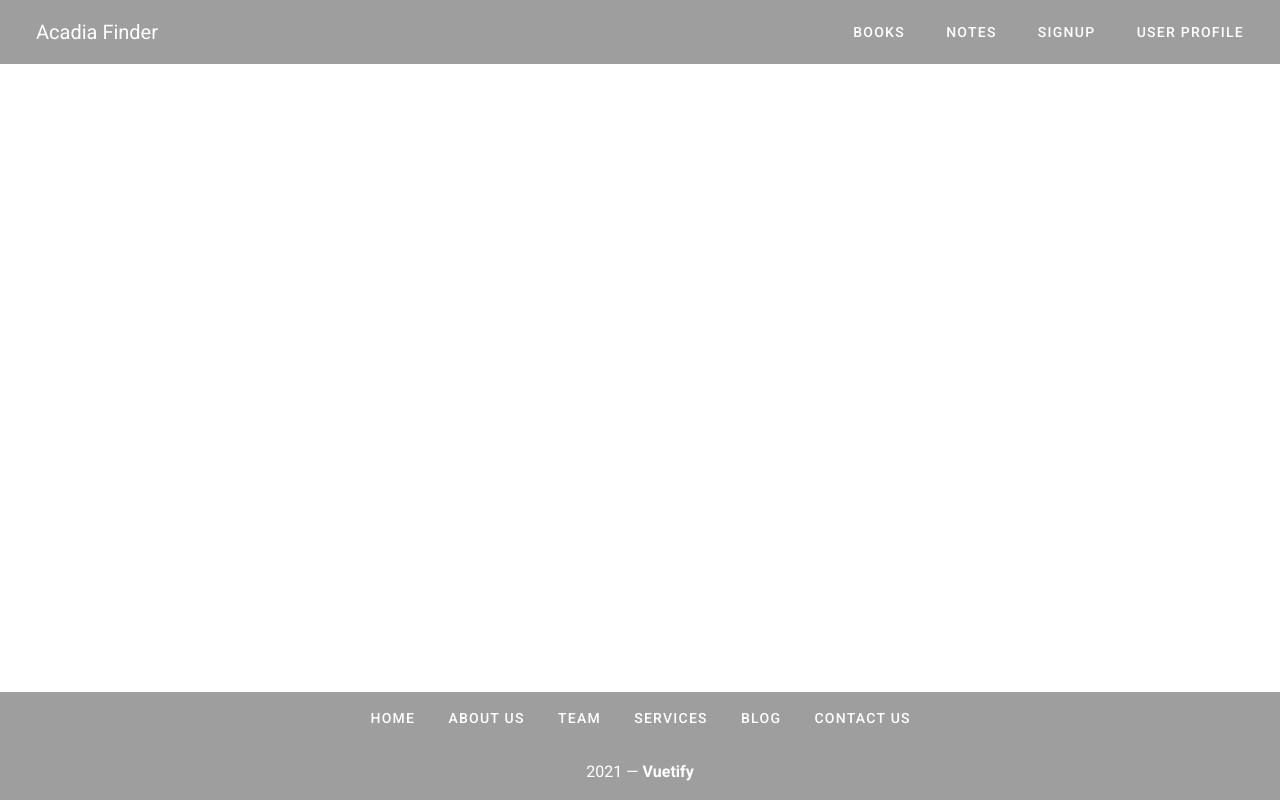
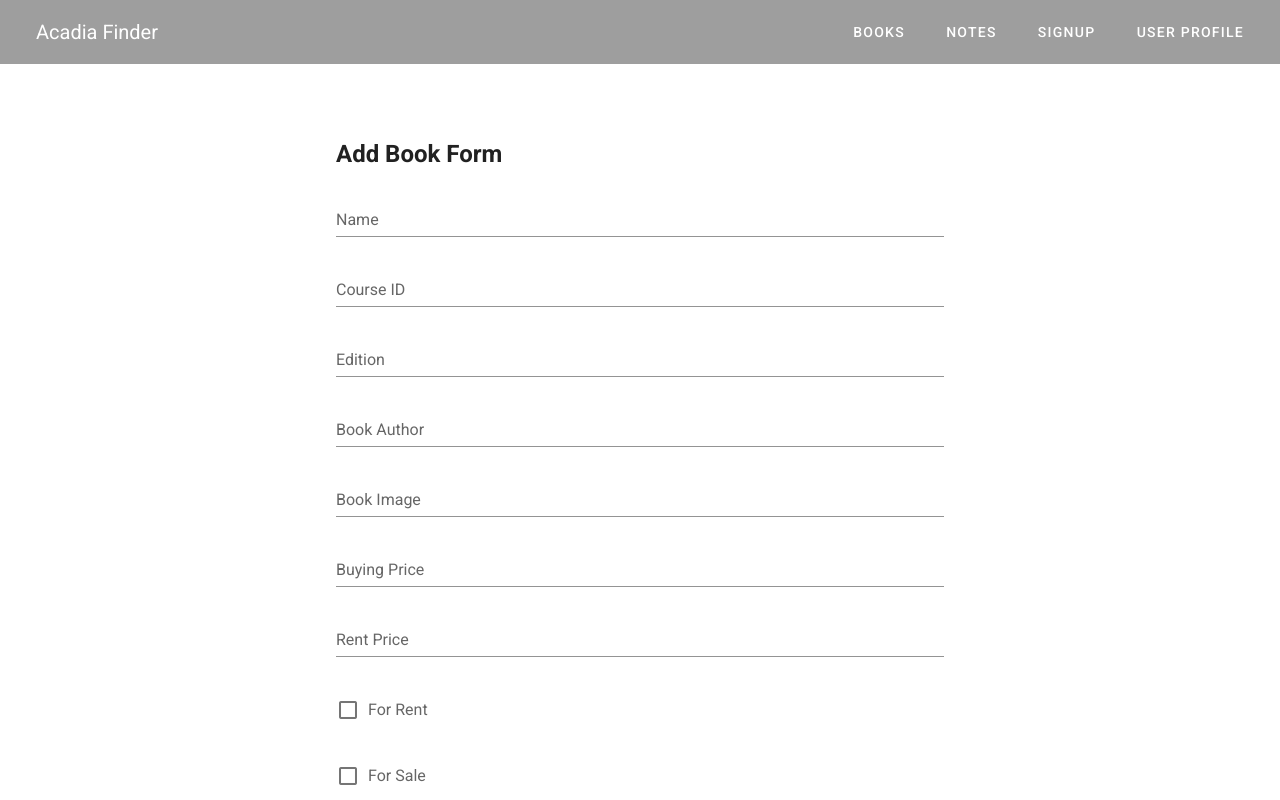
Before and after one commit to MuhammadAkbar00/Acadia_Finder_HCI_Project, a Vue app in the folder acadia-finder-front-end/: page /addbooks in a window 1280 px wide. Shown: the top 800 px of the page. Built offline with nearby package versions, Linux system fonts and the light colour scheme.

Commit message:
Created addbooks page

```diff
--- a/acadia-finder-front-end/src/router.js
+++ b/acadia-finder-front-end/src/router.js
@@ -3,6 +3,7 @@ import Router from "vue-router";
 import Home from "./views/Home.vue";
 import Books from "./views/Books.vue";
 import Signup from "./views/Signup.vue";
+import AddBooks from "./views/AddBooks.vue";
 
 
 Vue.use(Router);
@@ -25,6 +26,11 @@ export default new Router({
       path: "/signup",
       name: "signup",
       component: Signup
+    },
+    {
+      path: "/addbooks",
+      name: "addbooks",
+      component: AddBooks
     }
   ]
 });
--- /dev/null
+++ b/acadia-finder-front-end/src/views/AddBooks.vue
@@ -0,0 +1,220 @@
+<template>
+  <validation-observer ref="observer">
+    <v-row justify="center" class="mt-10 pa-5">
+      <v-col lg="6" sm="12" md="8">
+        <h2 class="mb-5">Add Book Form</h2>
+        <form @submit.prevent="submit">
+          <validation-provider v-slot="{ errors }" name="Name" rules="required">
+            <v-text-field
+              v-model="name"
+              :error-messages="errors"
+              label="Name"
+              required
+            ></v-text-field>
+          </validation-provider>
+          <validation-provider
+            v-slot="{ errors }"
+            name="Course ID"
+            rules="required"
+          >
+            <v-text-field
+              v-model="courseId"
+              :error-messages="errors"
+              label="Course ID"
+              required
+            ></v-text-field>
+          </validation-provider>
+          <validation-provider
+            v-slot="{ errors }"
+            name="Edition"
+            rules="required"
+          >
+            <v-text-field
+              v-model="edition"
+              :error-messages="errors"
+              label="Edition"
+              required
+            ></v-text-field>
+          </validation-provider>
+
+          <validation-provider
+            v-slot="{ errors }"
+            name="Author"
+            rules="required"
+          >
+            <v-text-field
+              v-model="author"
+              :error-messages="errors"
+              label="Book Author"
+              required
+            ></v-text-field>
+          </validation-provider>
+          <validation-provider
+            v-slot="{ errors }"
+            name="Book Image"
+            rules="required"
+          >
+            <v-text-field
+              v-model="bookImage"
+              :error-messages="errors"
+              label="Book Image"
+              required
+            ></v-text-field>
+          </validation-provider>
+          <validation-provider
+            v-slot="{ errors }"
+            name="Buying Price"
+            rules="required"
+          >
+            <v-text-field
+              v-model="buyPrice"
+              :error-messages="errors"
+              label="Buying Price"
+              type="Number"
+              required
+            ></v-text-field>
+          </validation-provider>
+          <validation-provider
+            v-slot="{ errors }"
+            name="Rent Price"
+            rules="required"
+          >
+            <v-text-field
+              v-model="rentPrice"
+              :error-messages="errors"
+              label="Rent Price"
+              type="Number"
+              required
+            ></v-text-field>
+          </validation-provider>
+
+          <validation-provider
+            v-slot="{ errors }"
+            rules="required"
+            name="For Rent"
+          >
+            <v-checkbox
+              v-model="forRent"
+              :error-messages="errors"
+              value="1"
+              label="For Rent"
+              type="checkbox"
+              required
+            ></v-checkbox>
+          </validation-provider>
+          <validation-provider
+            v-slot="{ errors }"
+            rules="required"
+            name="For Sale"
+          >
+            <v-checkbox
+              v-model="forSale"
+              :error-messages="errors"
+              value="1"
+              label="For Sale"
+              type="checkbox"
+              required
+            ></v-checkbox>
+          </validation-provider>
+
+          <v-btn dark class="mr-4" color="green" type="submit" rounded>
+            submit
+          </v-btn>
+          <v-btn dark @click="clear" color="red" rounded> clear </v-btn>
+        </form>
+      </v-col>
+    </v-row>
+  </validation-observer>
+</template>
+
+<script>
+import { required, digits, email } from "vee-validate/dist/rules";
+import {
+  extend,
+  ValidationObserver,
+  ValidationProvider,
+  setInteractionMode,
+} from "vee-validate";
+import axios from "axios";
+
+setInteractionMode("eager");
+
+extend("digits", {
+  ...digits,
+  message: "{_field_} needs to be {length} digits. ({_value_})",
+});
+
+extend("required", {
+  ...required,
+  message: "{_field_} can not be empty",
+});
+
+extend("email", {
+  ...email,
+  message: "Email must be valid",
+});
+
+export default {
+  components: {
+    ValidationProvider,
+    ValidationObserver,
+  },
+  data: () => ({
+    name: "",
+    courseId: "",
+    edition: "",
+    author: "",
+    bookImage: "",
+    userId: "",
+    buyPrice: "",
+    rentPrice: "",
+    forRent: Boolean,
+    forSale: Boolean,
+    show1: false,
+  }),
+
+  methods: {
+    async submit() {
+      if (this.$refs.observer.validate()) {
+        await axios
+          .post("http://localhost:3000/books", {
+            name: this.name,
+            courseId: this.courseId,
+            edition: this.edition,
+            author: this.author,
+            bookImage: this.bookImage,
+            userId: this.userId,
+            buyPrice: this.buyPrice,
+            rentPrice: this.rentPrice,
+            forRent: this.forRent,
+            forSale: this.forSale,
+          })
+          .then(
+            (res) => {
+              console.log(res);
+              this.$router.push("/books");
+              this.$router.go();
+            },
+            (err) => {
+              console.log(err.response);
+              this.errors = err.response.data.error;
+            }
+          );
+      }
+    },
+    clear() {
+      this.name = "";
+      this.courseId = "";
+      this.edition = "";
+      this.author = "";
+      this.bookImage = "";
+      this.userId = "";
+      this.buyPrice = "";
+      this.rentPrice = "";
+      this.forRent = "";
+      this.forSale = "";
+      this.$refs.observer.reset();
+    },
+  },
+};
+</script>
```
